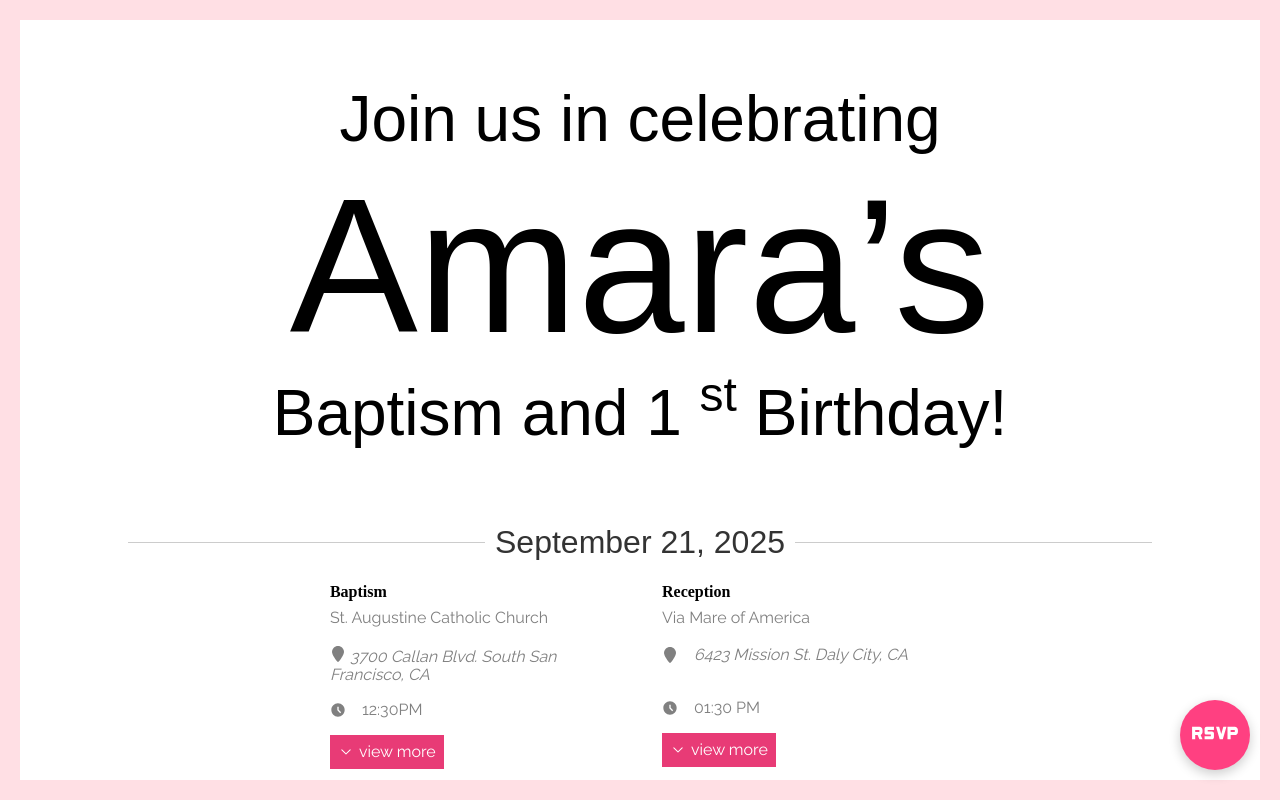
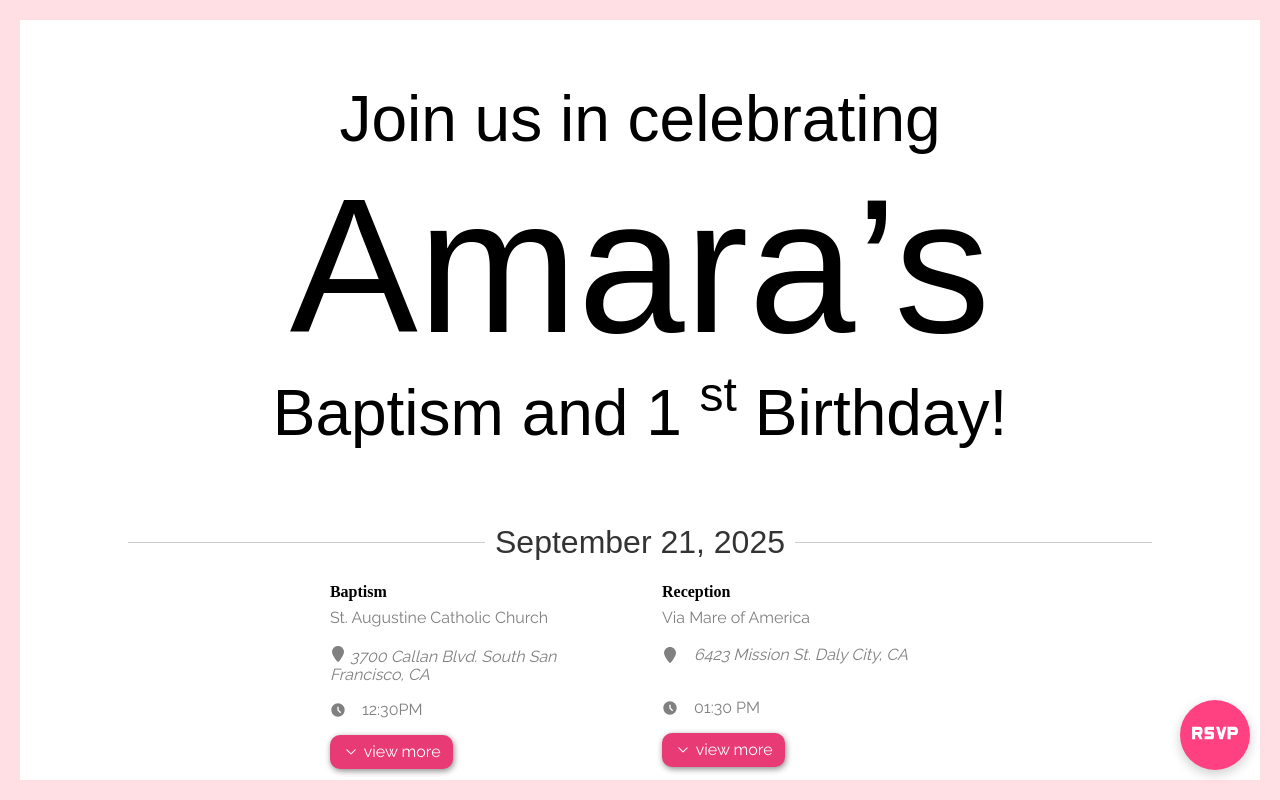
Before and after one commit to jonas060831/abb, a Next.js app: page / in a window 1280 px wide. Built offline with nearby package versions, Linux system fonts and the light colour scheme; a web font is replaced by a local one.

Commit message:
edit on button css

```diff
--- a/ui/BaptismDetails/BaptismDetails.tsx
+++ b/ui/BaptismDetails/BaptismDetails.tsx
@@ -1,5 +1,6 @@
 "use client"
 import VerticalBreadCrumbs from "../BreadCrumbs/VerticalBreadCrumbs"
+import Button from "../Buttons/Button";
 import HeaderWithLine from "../HeaderWithLine/HeaderWithLine"
 
 import styles from './BaptismDetails.module.css'
@@ -41,7 +42,7 @@ const baptismDetails = [
     },
     {
         title: 'Drive Now?',
-        content: <button onClick={openMaps}>Open Maps</button>
+        content: <Button value="Open Maps" onClick={openMaps} icon="location"/>
     }
 
 ]
--- a/ui/Buttons/Button.module.css
+++ b/ui/Buttons/Button.module.css
@@ -5,7 +5,9 @@
     gap: 5px;
     background-color: #e83b76;
     border: none;
-    padding: 0.5rem;
+    padding: 0.5rem 0.8rem;
+    filter: drop-shadow(1px 2px 3px rgb(136, 136, 136));
     color: white;
     cursor: pointer;
+    border-radius: 10px;
 }
--- a/ui/Buttons/Button.tsx
+++ b/ui/Buttons/Button.tsx
@@ -1,6 +1,7 @@
-import  { FC, ReactNode } from 'react'
+import  { FC } from 'react'
 
-import { GoDotFill, GoChevronDown } from "react-icons/go";
+import { GoDotFill, GoChevronDown,  } from "react-icons/go";
+import { FaMap, FaLocationArrow } from "react-icons/fa";
 
 import styles from './Button.module.css'
 
@@ -9,7 +10,7 @@ type ButtonProps = {
     type?: 'submit' | 'button'
     className?: 'light' | 'dark' | 'custom'
     value?: string
-    icon?: 'arrow_down' | 'arrow_up' | 'arrow_left' | 'arrow_right' | 'dot'
+    icon?: 'arrow_down' | 'arrow_up' | 'arrow_left' | 'arrow_right' | 'location' | 'map' | 'dot'
 }
 
 
@@ -22,7 +23,10 @@ const Button:FC<ButtonProps> = ({ type='button', className='custom', value='subm
     switch (icon) {
       case 'arrow_down':
         return <GoChevronDown />
-
+      case 'map':
+        return <FaMap />
+      case 'location':
+        return <FaLocationArrow />
 
       default:
         return <GoDotFill />
--- a/ui/ReceptionDetails/ReceptionDetails.tsx
+++ b/ui/ReceptionDetails/ReceptionDetails.tsx
@@ -1,5 +1,6 @@
 "use client"
 import VerticalBreadCrumbs from "../BreadCrumbs/VerticalBreadCrumbs"
+import Button from "../Buttons/Button";
 import HeaderWithLine from "../HeaderWithLine/HeaderWithLine"
 
 const address = encodeURIComponent("6423 Mission St. Daly City, CA");
@@ -41,7 +42,7 @@ const receptionDetails = [
     },
     {
         title: 'Drive Now?',
-        content: <button onClick={openMaps}>Open Maps</button>
+        content: <Button value="Open Maps" onClick={openMaps} icon="location"/>
     }
 
 ]
```
